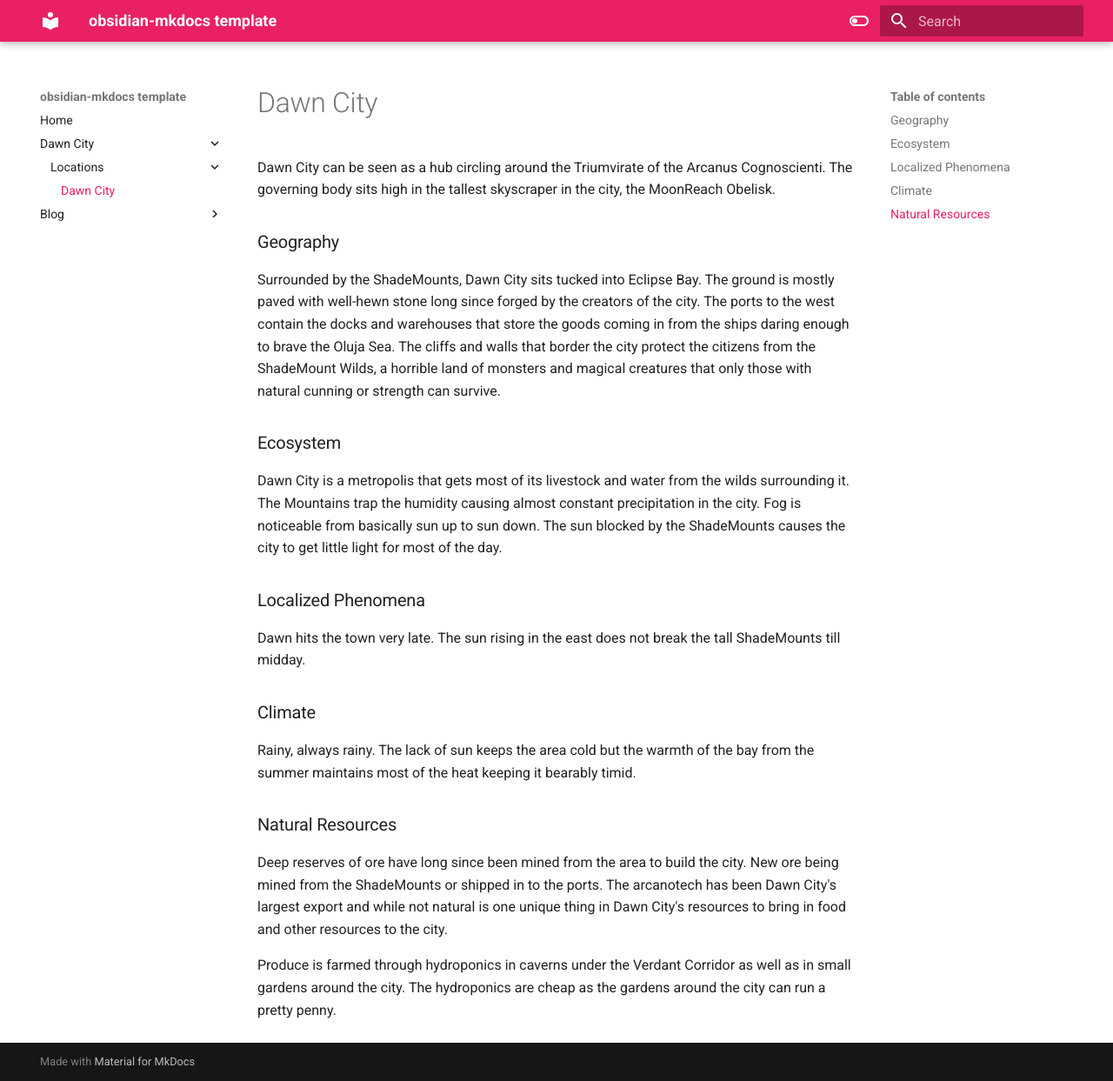
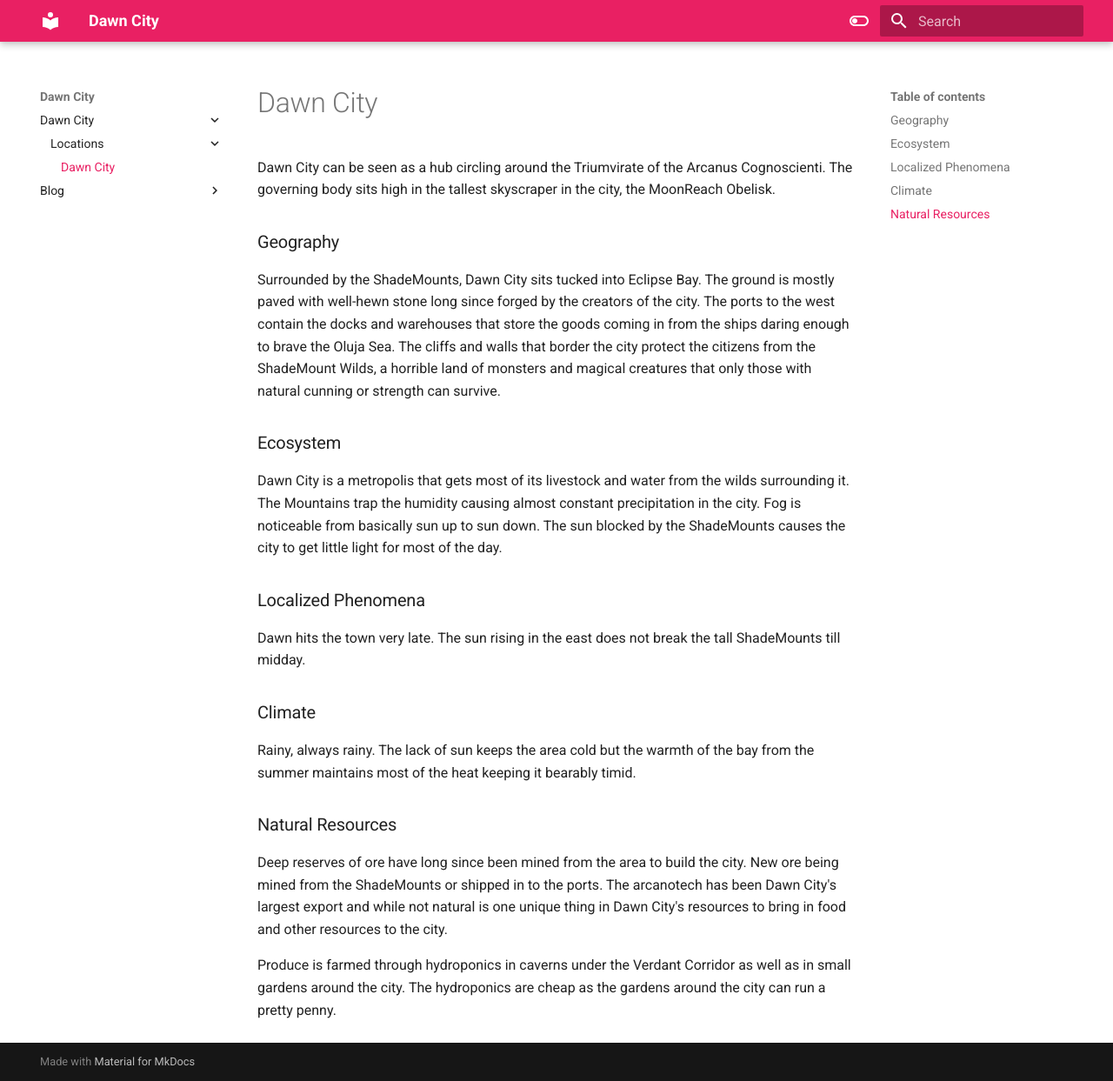
Before and after one commit to Jmiccolo/Dawn-City, an MkDocs documentation site: the page built from docs/Dawn City/Locations/Dawn City.md, in a window 1280 px wide and 1243 px high. Shown: the whole window at 87% size. Built offline with MkDocs 1.6.1 and Material for MkDocs 9.7.7, drawn with Linux system fonts in a browser that asks for light colours.

```diff
--- a/mkdocs.yml
+++ b/mkdocs.yml
@@ -1,4 +1,4 @@
-site_name: obsidian-mkdocs template
+site_name: Dawn City
 
 theme:
   name: "material"
```
Also changed, not shown: Dawn City/README.md (deleted, +0 -1 lines), docs/index.md (deleted, +0 -2 lines).
